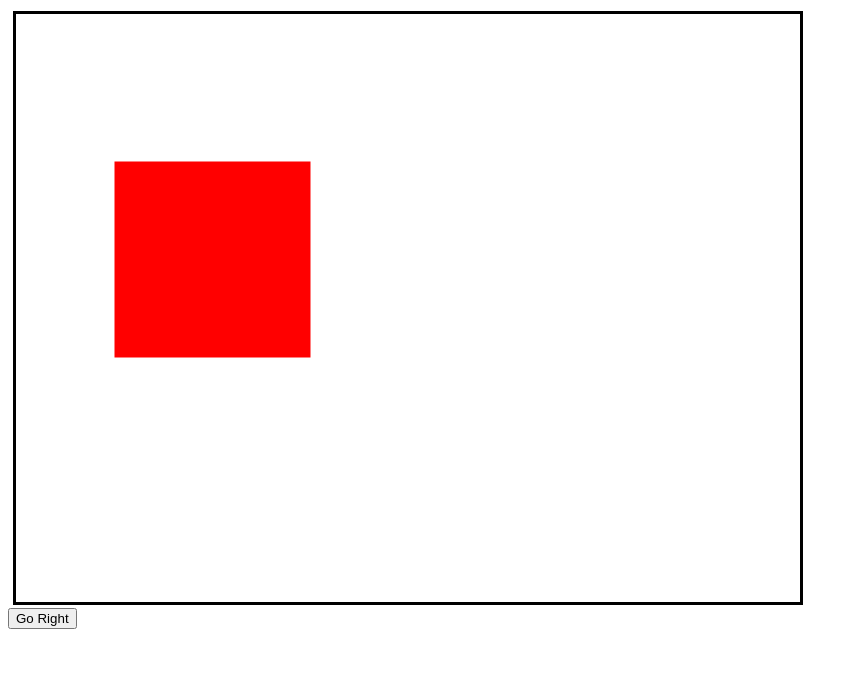
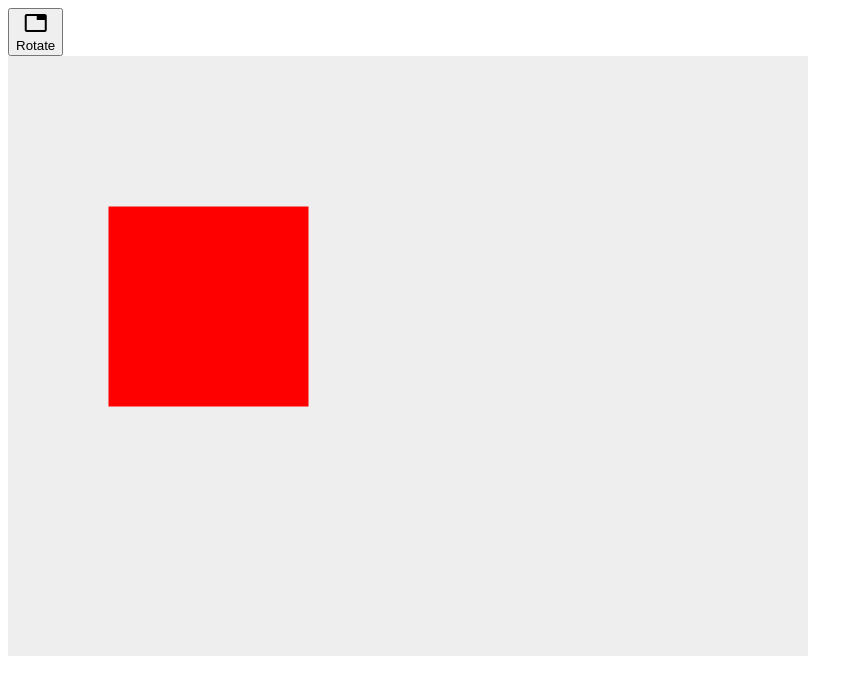
Before and after one commit to sajjadafzal/SheetDesigner, a website: page index.html in a window 1280 px wide. Shown: the whole page, without its empty margins (0-863 px from the left). Drawn offline with Linux system fonts and the light colour scheme.

Commit message:
Added Button Icons

```diff
--- a/css/custom.css
+++ b/css/custom.css
@@ -1,14 +1,7 @@
 #mainCanvas {
-  max-width: 98%;
-  max-height: 98%;
-  height: auto;
-  width: auto;
-  margin: auto;
-  position: absolute;
-  top: 0;
-  bottom: 0;
-  left: 0;
-  right: 0;
-  background-color: white;
-  border: black 3px solid;
+  background-color: #EEEEEE;
 }
+
+.material-icons {
+  cursor: default;
+}
--- a/index.html
+++ b/index.html
@@ -1,18 +1,23 @@
 <!DOCTYPE html>
 <html lang="en">
-
   <head>
-  <meta charset="UTF-8">
+    <meta charset="UTF-8" />
     <title>Sheet Designer</title>
-  <link rel="stylesheet" href="css/custom.css">
-  <link rel="shortcut icon" href="">
+    <link rel="stylesheet" href="css/custom.css" />
+    <link rel="shortcut icon" href="" />
+    <link href="https://fonts.googleapis.com/icon?family=Material+Icons"
+      rel="stylesheet">
   </head>
 
   <body>
+    <div id="divToolbar">
+      <button id="b"><i class="material-icons">
+          tab
+          </i><br> Rotate</button>
+    </div>
+    <div id="divCanvas">
       <canvas id="mainCanvas" width="800" height="600"></canvas>
-  <input id="b" type="button" value="Go Right">
-
-
+    </div>
 
     <!-- <script src="scr/fabric.min.js"></script> -->
     <script src="external_modules/fabric.js"></script>
--- a/scr/main.js
+++ b/scr/main.js
@@ -1,6 +1,6 @@
 
 var canvas = new fabric.Canvas("mainCanvas");
-var myColor = new myColors(125,255,125);
+
 var rect = new fabric.Rect({
   left: 100,
   top: 150,
@@ -17,8 +17,8 @@ document.getElementById("b").onclick = (e)=>{
   //   fill: 'blue'
   // })
   //rect.left = rect.left - 10;
-  rect.angle = 0;
+  rect.rotate(Math.random() * 360);
 
   canvas.renderAll();
-  window.open("toolbox.html","Toolbox",'height=400,width=200');
+  //window.open("toolbox.html","Toolbox",'height=400,width=200');
 };
```
Lines whose indentation alone changed are shown as unchanged.
